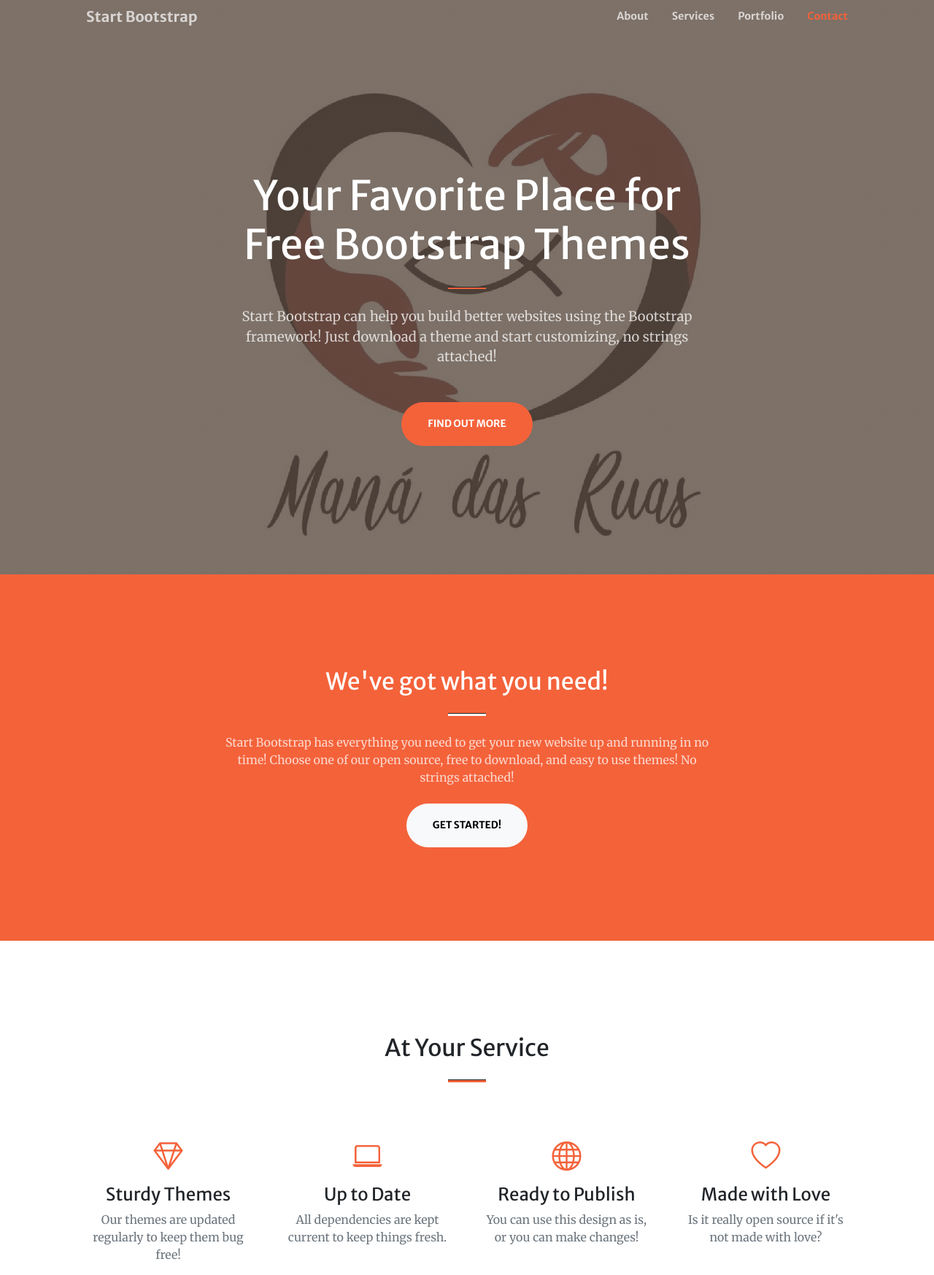
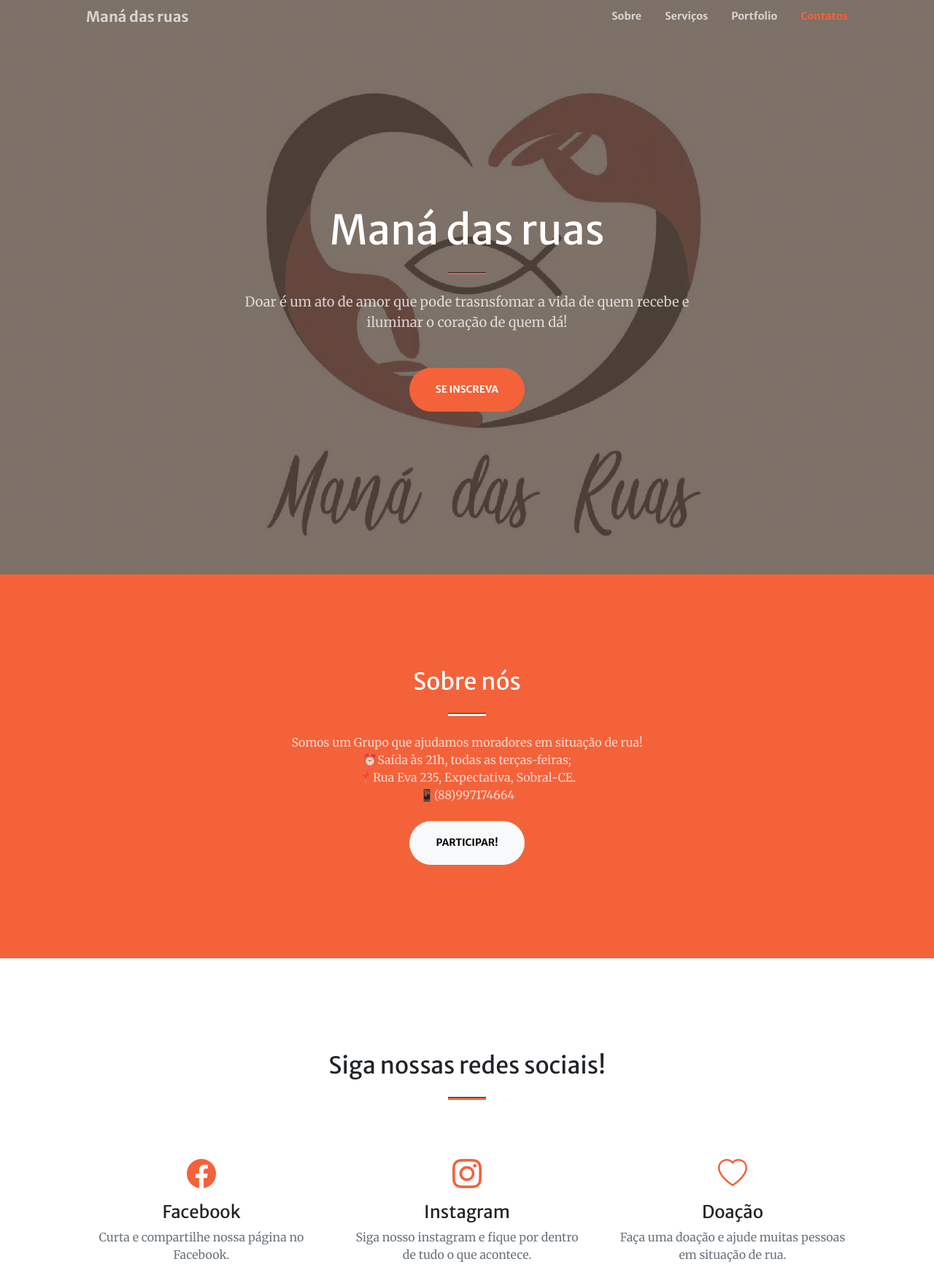
Before and after one commit to jocile/mana-das-ruas, a plain HTML site: page creative/index.html in a window 1280 px wide. Shown: the part 13-1760 px from the top of the page at 73% size. Drawn offline with nearby package versions, Linux system fonts and the light colour scheme; some packages are replaced by stand-ins of ours; a script that the page names is missing.

Commit message:
Traduzindo textos

```diff
--- a/creative/index.html
+++ b/creative/index.html
@@ -22,14 +22,14 @@
         <!-- Navigation-->
         <nav class="navbar navbar-expand-lg navbar-light fixed-top py-3" id="mainNav">
             <div class="container px-4 px-lg-5">
-                <a class="navbar-brand" href="#page-top">Start Bootstrap</a>
+                <a class="navbar-brand" href="#page-top">Maná das ruas</a>
                 <button class="navbar-toggler navbar-toggler-right" type="button" data-bs-toggle="collapse" data-bs-target="#navbarResponsive" aria-controls="navbarResponsive" aria-expanded="false" aria-label="Toggle navigation"><span class="navbar-toggler-icon"></span></button>
                 <div class="collapse navbar-collapse" id="navbarResponsive">
                     <ul class="navbar-nav ms-auto my-2 my-lg-0">
-                        <li class="nav-item"><a class="nav-link" href="#about">About</a></li>
-                        <li class="nav-item"><a class="nav-link" href="#services">Services</a></li>
+                        <li class="nav-item"><a class="nav-link" href="#about">Sobre</a></li>
+                        <li class="nav-item"><a class="nav-link" href="#services">Serviços</a></li>
                         <li class="nav-item"><a class="nav-link" href="#portfolio">Portfolio</a></li>
-                        <li class="nav-item"><a class="nav-link" href="#contact">Contact</a></li>
+                        <li class="nav-item"><a class="nav-link" href="#contact">Contatos</a></li>
                     </ul>
                 </div>
             </div>
@@ -39,12 +39,12 @@
             <div class="container px-4 px-lg-5 h-100">
                 <div class="row gx-4 gx-lg-5 h-100 align-items-center justify-content-center text-center">
                     <div class="col-lg-8 align-self-end">
-                        <h1 class="text-white font-weight-bold">Your Favorite Place for Free Bootstrap Themes</h1>
+                        <h1 class="text-white font-weight-bold">Maná das ruas</h1>
                         <hr class="divider" />
                     </div>
                     <div class="col-lg-8 align-self-baseline">
-                        <p class="text-white-75 mb-5">Start Bootstrap can help you build better websites using the Bootstrap framework! Just download a theme and start customizing, no strings attached!</p>
-                        <a class="btn btn-primary btn-xl" href="#about">Find Out More</a>
+                        <p class="text-white-75 mb-5">Doar é um ato de amor que pode trasnsfomar a vida de quem recebe e iluminar o coração de quem dá!</p>
+                        <a class="btn btn-primary btn-xl" href="#about">se inscreva</a>
                     </div>
                 </div>
             </div>
@@ -54,10 +54,14 @@
             <div class="container px-4 px-lg-5">
                 <div class="row gx-4 gx-lg-5 justify-content-center">
                     <div class="col-lg-8 text-center">
-                        <h2 class="text-white mt-0">We've got what you need!</h2>
+                        <h2 class="text-white mt-0">Sobre nós</h2>
                         <hr class="divider divider-light" />
-                        <p class="text-white-75 mb-4">Start Bootstrap has everything you need to get your new website up and running in no time! Choose one of our open source, free to download, and easy to use themes! No strings attached!</p>
-                        <a class="btn btn-light btn-xl" href="#services">Get Started!</a>
+                        <p class="text-white-75 mb-4">
+                            Somos um Grupo que ajudamos moradores em situação de rua!<br>
+                            ⏰Saída às 21h, todas as terças-feiras;<br>
+                            📍Rua Eva 235, Expectativa, Sobral-CE.<br>
+                            📱(88)997174664</p>
+                        <a class="btn btn-light btn-xl" href="#services">Participar!</a>
                     </div>
                 </div>
             </div>
@@ -65,35 +69,28 @@
         <!-- Services-->
         <section class="page-section" id="services">
             <div class="container px-4 px-lg-5">
-                <h2 class="text-center mt-0">At Your Service</h2>
+                <h2 class="text-center mt-0">Siga nossas redes sociais!</h2>
                 <hr class="divider" />
                 <div class="row gx-4 gx-lg-5">
-                    <div class="col-lg-3 col-md-6 text-center">
+                    <div class="col-lg-4 col-md-6 text-center">
                         <div class="mt-5">
-                            <div class="mb-2"><i class="bi-gem fs-1 text-primary"></i></div>
-                            <h3 class="h4 mb-2">Sturdy Themes</h3>
-                            <p class="text-muted mb-0">Our themes are updated regularly to keep them bug free!</p>
+                            <div class="mb-2"><a href="https://www.facebook.com/mana.dasruas"><i class="bi-facebook fs-1 text-primary"></i></a></div>
+                            <h3 class="h4 mb-2">Facebook</h3>
+                            <p class="text-muted mb-0">Curta e compartilhe  nossa página no Facebook.</p>
                         </div>
                     </div>
-                    <div class="col-lg-3 col-md-6 text-center">
+                    <div class="col-lg-4 col-md-6 text-center">
                         <div class="mt-5">
-                            <div class="mb-2"><i class="bi-laptop fs-1 text-primary"></i></div>
-                            <h3 class="h4 mb-2">Up to Date</h3>
-                            <p class="text-muted mb-0">All dependencies are kept current to keep things fresh.</p>
+                            <div class="mb-2"><a href="https://www.instagram.com/mana.das.ruas/"><i class="bi-instagram fs-1 text-primary"></i></a></div>
+                            <h3 class="h4 mb-2">Instagram</h3>
+                            <p class="text-muted mb-0">Siga nosso instagram e fique por dentro de tudo o que acontece.</p>
                         </div>
                     </div>
-                    <div class="col-lg-3 col-md-6 text-center">
+                    <div class="col-lg-4 col-md-6 text-center">
                         <div class="mt-5">
-                            <div class="mb-2"><i class="bi-globe fs-1 text-primary"></i></div>
-                            <h3 class="h4 mb-2">Ready to Publish</h3>
-                            <p class="text-muted mb-0">You can use this design as is, or you can make changes!</p>
-                        </div>
-                    </div>
-                    <div class="col-lg-3 col-md-6 text-center">
-                        <div class="mt-5">
-                            <div class="mb-2"><i class="bi-heart fs-1 text-primary"></i></div>
-                            <h3 class="h4 mb-2">Made with Love</h3>
-                            <p class="text-muted mb-0">Is it really open source if it's not made with love?</p>
+                            <div class="mb-2"><a href="https://api.whatsapp.com/send?phone=5588997174664&text=Ol%C3%A1%2C%20quero%20fazer%20uma%20doa%C3%A7%C3%A3o%20para%20o%20Man%C3%A1%20das%20Ruas!!!"><i class="bi-heart fs-1 text-primary"></i></a></div>
+                            <h3 class="h4 mb-2">Doação</h3>
+                            <p class="text-muted mb-0">Faça uma doação e ajude muitas pessoas em situação de rua.</p>
                         </div>
                     </div>
                 </div>
@@ -160,19 +157,19 @@
                 </div>
             </div>
         </div>
-        <!-- Call to action-->
+        <!-- Call to action
         <section class="page-section bg-dark text-white">
             <div class="container px-4 px-lg-5 text-center">
                 <h2 class="mb-4">Free Download at Start Bootstrap!</h2>
                 <a class="btn btn-light btn-xl" href="https://startbootstrap.com/theme/creative/">Download Now!</a>
             </div>
-        </section>
+        </section>-->
         <!-- Contact-->
         <section class="page-section" id="contact">
             <div class="container px-4 px-lg-5">
                 <div class="row gx-4 gx-lg-5 justify-content-center">
                     <div class="col-lg-8 col-xl-6 text-center">
-                        <h2 class="mt-0">Let's Get In Touch!</h2>
+                        <h2 class="mt-0">Vamos entrar em contato</h2>
                         <hr class="divider" />
                         <p class="text-muted mb-5">Ready to start your next project with us? Send us a messages and we will get back to you as soon as possible!</p>
                     </div>
@@ -190,26 +187,26 @@
                             <!-- Name input-->
                             <div class="form-floating mb-3">
                                 <input class="form-control" id="name" type="text" placeholder="Enter your name..." data-sb-validations="required" />
-                                <label for="name">Full name</label>
-                                <div class="invalid-feedback" data-sb-feedback="name:required">A name is required.</div>
+                                <label for="name">Nome</label>
+                                <div class="invalid-feedback" data-sb-feedback="name:required">Preencha com um nome.</div>
                             </div>
                             <!-- Email address input-->
                             <div class="form-floating mb-3">
                                 <input class="form-control" id="email" type="email" placeholder="name@example.com" data-sb-validations="required,email" />
-                                <label for="email">Email address</label>
+                                <label for="email">Email</label>
                                 <div class="invalid-feedback" data-sb-feedback="email:required">An email is required.</div>
                                 <div class="invalid-feedback" data-sb-feedback="email:email">Email is not valid.</div>
                             </div>
                             <!-- Phone number input-->
                             <div class="form-floating mb-3">
                                 <input class="form-control" id="phone" type="tel" placeholder="(123) 456-7890" data-sb-validations="required" />
-                                <label for="phone">Phone number</label>
+                                <label for="phone">Número do Whatsapp</label>
                                 <div class="invalid-feedback" data-sb-feedback="phone:required">A phone number is required.</div>
                             </div>
                             <!-- Message input-->
                             <div class="form-floating mb-3">
                                 <textarea class="form-control" id="message" type="text" placeholder="Enter your message here..." style="height: 10rem" data-sb-validations="required"></textarea>
-                                <label for="message">Message</label>
+                                <label for="message">Mensagem</label>
                                 <div class="invalid-feedback" data-sb-feedback="message:required">A message is required.</div>
                             </div>
                             <!-- Submit success message-->
@@ -230,14 +227,14 @@
                             <!-- an error submitting the form-->
                             <div class="d-none" id="submitErrorMessage"><div class="text-center text-danger mb-3">Error sending message!</div></div>
                             <!-- Submit Button-->
-                            <div class="d-grid"><button class="btn btn-primary btn-xl disabled" id="submitButton" type="submit">Submit</button></div>
+                            <div class="d-grid"><button class="btn btn-primary btn-xl disabled" id="submitButton" type="submit">Enviar</button></div>
                         </form>
                     </div>
                 </div>
                 <div class="row gx-4 gx-lg-5 justify-content-center">
                     <div class="col-lg-4 text-center mb-5 mb-lg-0">
                         <i class="bi-phone fs-2 mb-3 text-muted"></i>
-                        <div>+1 (555) 123-4567</div>
+                        <div>+55 📱(88)997174664</div>
                     </div>
                 </div>
             </div>
@@ -257,5 +254,6 @@
         <!-- * * Activate your form at https://startbootstrap.com/solution/contact-forms * *-->
         <!-- * * * * * * * * * * * * * * * * * * * * * * * * * * * * * * * * * * * * * * * *-->
         <script src="https://cdn.startbootstrap.com/sb-forms-latest.js"></script>
+        <script src="https://kit.fontawesome.com/a076d05399.js" crossorigin="anonymous"></script>
     </body>
 </html>
```
